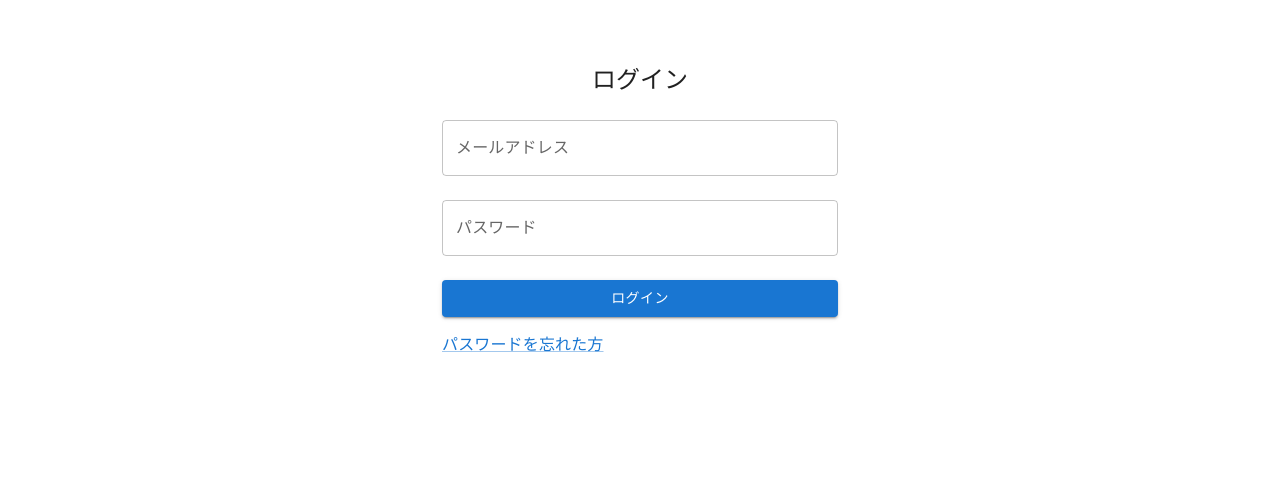
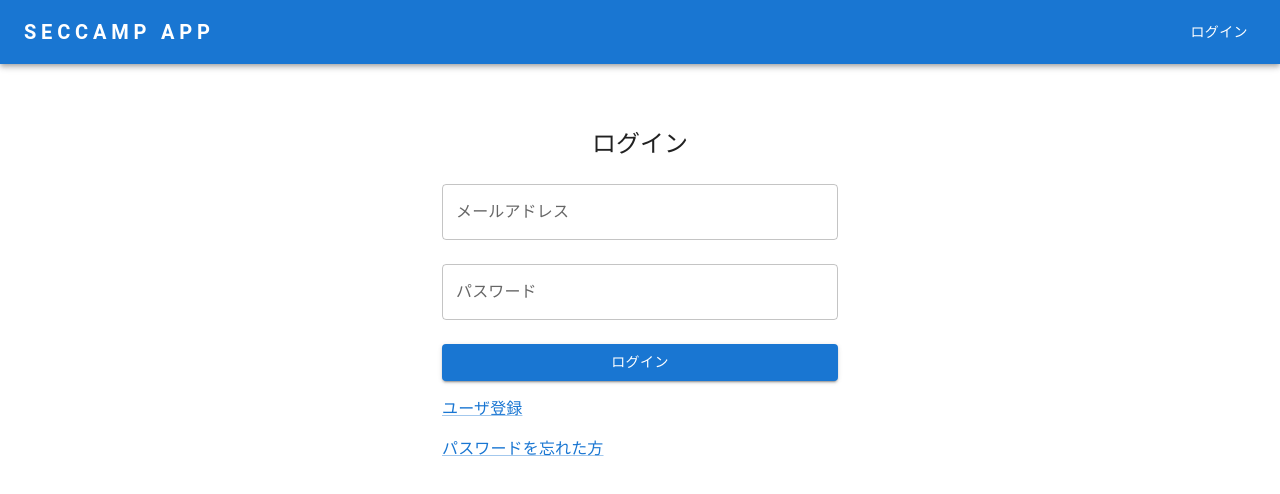
Before and after one commit to tyage/camp.app3, a Next.js app in the folder sample-app/: page /login in a window 1280 px wide. Shown: the top 494 px of the page. Built offline with nearby package versions, Linux system fonts and the light colour scheme.

Commit message:
save user session in context

```diff
--- /dev/null
+++ b/sample-app/lib/context.ts
@@ -0,0 +1,7 @@
+import { createContext } from "react";
+import { UserContextProps } from "./types";
+
+export const UserContext = createContext<UserContextProps>({
+  user: null,
+  setUser: () => { }
+})
--- a/sample-app/pages/_app.tsx
+++ b/sample-app/pages/_app.tsx
@@ -2,29 +2,78 @@ import 'react-toastify/dist/ReactToastify.css'
 
 import type { AppProps } from 'next/app'
 import { ToastContainer } from 'react-toastify'
-import { Container, CssBaseline, Box } from '@mui/material'
+import { Container, CssBaseline, Box, AppBar, Typography, Toolbar, Button, Link } from '@mui/material'
 import Head from 'next/head'
+import { UserContext } from '../lib/context'
+import { useState } from 'react'
+import { UserModel } from '../lib/types'
+import NextLink from 'next/link'
+import { useRouter } from 'next/router'
 
 function MyApp({ Component, pageProps }: AppProps) {
+  const [user, setUser] = useState<UserModel | null>(null)
+  const router = useRouter()
+
+  const logout = () => {
+    setUser(null)
+    router.push('/login')
+  }
+
   return <>
     <Head>
       <title>Sample App</title>
       <link rel="icon" href="/favicon.ico" />
     </Head>
+    <UserContext.Provider value={{
+      user, setUser
+    }}>
+      <CssBaseline />
+      <AppBar position="relative">
+        <Toolbar>
+          <Box sx={{ flexGrow: 1 }}>
+            <NextLink href="/" passHref>
+              <Typography
+                variant="h6"
+                component="a"
+                sx={{
+                  fontWeight: 700,
+                  letterSpacing: '.3rem',
+                  color: 'inherit',
+                  textDecoration: 'none',
+                }}
+              >
+                SECCAMP APP
+              </Typography>
+            </NextLink>
+
+          </Box>
+          {user === null ? (
+            <NextLink href="/login">
+              <Button color="inherit">
+                ログイン
+              </Button>
+            </NextLink>
+          ) : (
+            <Button color="inherit" onClick={logout}>
+              ログアウト
+            </Button>
+          )}
+        </Toolbar>
+      </AppBar>
       <Container component="main" maxWidth="xs">
         <Box
           sx={{
-          marginTop: 8,
+            mt: 8,
             display: 'flex',
             flexDirection: 'column',
             alignItems: 'center',
           }}
         >
 
-        <CssBaseline />
           <Component {...pageProps} />
         </Box>
       </Container>
+    </UserContext.Provider>
     <ToastContainer />
   </>
 }
--- a/sample-app/pages/api/forget-password.ts
+++ b/sample-app/pages/api/forget-password.ts
@@ -1,7 +1,7 @@
 import type { NextApiRequest, NextApiResponse } from 'next'
 import { getConnection } from '../../lib/db'
 import { sendMail } from '../../lib/sendmail'
-import { ForgetPasswordRequestBody, ForgetPasswordResult, User } from '../../lib/types'
+import { ForgetPasswordRequestBody, ForgetPasswordResult, UserRow } from '../../lib/types'
 import { createPasswordResetToken } from '../../lib/user'
 
 interface ForgetPasswordNextApiRequest extends NextApiRequest {
@@ -15,7 +15,7 @@ export default async function handler(
   const { email } = req.body
   try {
     const connection = await getConnection()
-    const [rows] = await connection.query<User[]>(
+    const [rows] = await connection.query<UserRow[]>(
       'SELECT * FROM `users` WHERE email = ?',
       [email]
     )
--- a/sample-app/pages/api/login.ts
+++ b/sample-app/pages/api/login.ts
@@ -1,7 +1,7 @@
 import { RowDataPacket } from 'mysql2'
 import type { NextApiRequest, NextApiResponse } from 'next'
 import { getConnection } from '../../lib/db'
-import { LoginRequestBody, LoginResult } from '../../lib/types'
+import { LoginRequestBody, LoginResult, UserRow } from '../../lib/types'
 import { hashPassword } from '../../lib/user'
 
 interface LoginNextApiRequest extends NextApiRequest {
@@ -16,12 +16,21 @@ export default async function handler(
   const passwordHash = hashPassword(password)
   try {
     const connection = await getConnection()
-    const [rows] = await connection.query<RowDataPacket[]>(
+    const [rows] = await connection.query<UserRow[]>(
       'SELECT * FROM `users` WHERE email = ? AND password_hash = ?',
       [email, passwordHash]
     )
     if (rows.length === 1) {
-      res.status(200).json({ success: true, message: 'Hi!' })
+      const user = rows[0]
+      res.status(200).json({
+        success: true,
+        message: 'Hi!',
+        user: {
+          id: user.id,
+          username: user.username,
+          email: user.email
+        }
+      })
     } else {
       res.status(401).json({ success: false, message: 'Wrong password' })
     }
--- a/sample-app/pages/api/reset-password.ts
+++ b/sample-app/pages/api/reset-password.ts
@@ -1,6 +1,6 @@
 import type { NextApiRequest, NextApiResponse } from 'next'
 import { getConnection } from '../../lib/db'
-import { PasswordReset, ResetPasswordRequestBody, ResetPasswordResult } from '../../lib/types'
+import { PasswordResetRow, ResetPasswordRequestBody, ResetPasswordResult } from '../../lib/types'
 import { hashPassword } from '../../lib/user'
 
 interface ResetPasswordRequest extends NextApiRequest {
@@ -14,7 +14,7 @@ export default async function handler(
   const { token, newPassword } = req.body
   try {
     const connection = await getConnection()
-    const [rows] = await connection.query<PasswordReset[]>(
+    const [rows] = await connection.query<PasswordResetRow[]>(
       'SELECT * FROM `password_resets` WHERE token = ?',
       [token]
     )
--- a/sample-app/pages/login.tsx
+++ b/sample-app/pages/login.tsx
@@ -2,20 +2,23 @@ import { Box, Button, Link, TextField, Typography } from '@mui/material'
 import type { NextPage } from 'next'
 import NextLink from 'next/link'
 import { useRouter } from 'next/router'
-import { FormEvent, useState } from 'react'
+import { FormEvent, useContext, useState } from 'react'
 import { toast } from 'react-toastify'
 import { login } from '../lib/api'
+import { UserContext } from '../lib/context'
 
 const Login: NextPage = () => {
   const [email, setEmail] = useState("")
   const [password, setPassword] = useState("")
   const router = useRouter()
+  const { setUser } = useContext(UserContext)
 
   const handleSubmit = async (event: FormEvent<HTMLFormElement>) => {
     event.preventDefault()
 
     const result = await login(email, password)
-    if (result.success) {
+    if (result.success && result.user) {
+      setUser(result.user)
       toast.success('ログイン完了')
       router.push('/')
     } else {
@@ -55,7 +58,14 @@ const Login: NextPage = () => {
           ログイン
         </Button>
         <Box sx={{ mt: 2 }}>
-          <NextLink href="/forget-password">
+          <NextLink href="/signup" passHref>
+            <Link>
+              ユーザ登録
+            </Link>
+          </NextLink>
+        </Box>
+        <Box sx={{ mt: 2 }}>
+          <NextLink href="/forget-password" passHref>
             <Link>
               パスワードを忘れた方
             </Link>
```
Also changed, not shown: sample-app/lib/types.ts (+14 -3 lines), sample-app/pages/index.tsx (+13 -12 lines). Lines whose indentation alone changed are shown as unchanged.
